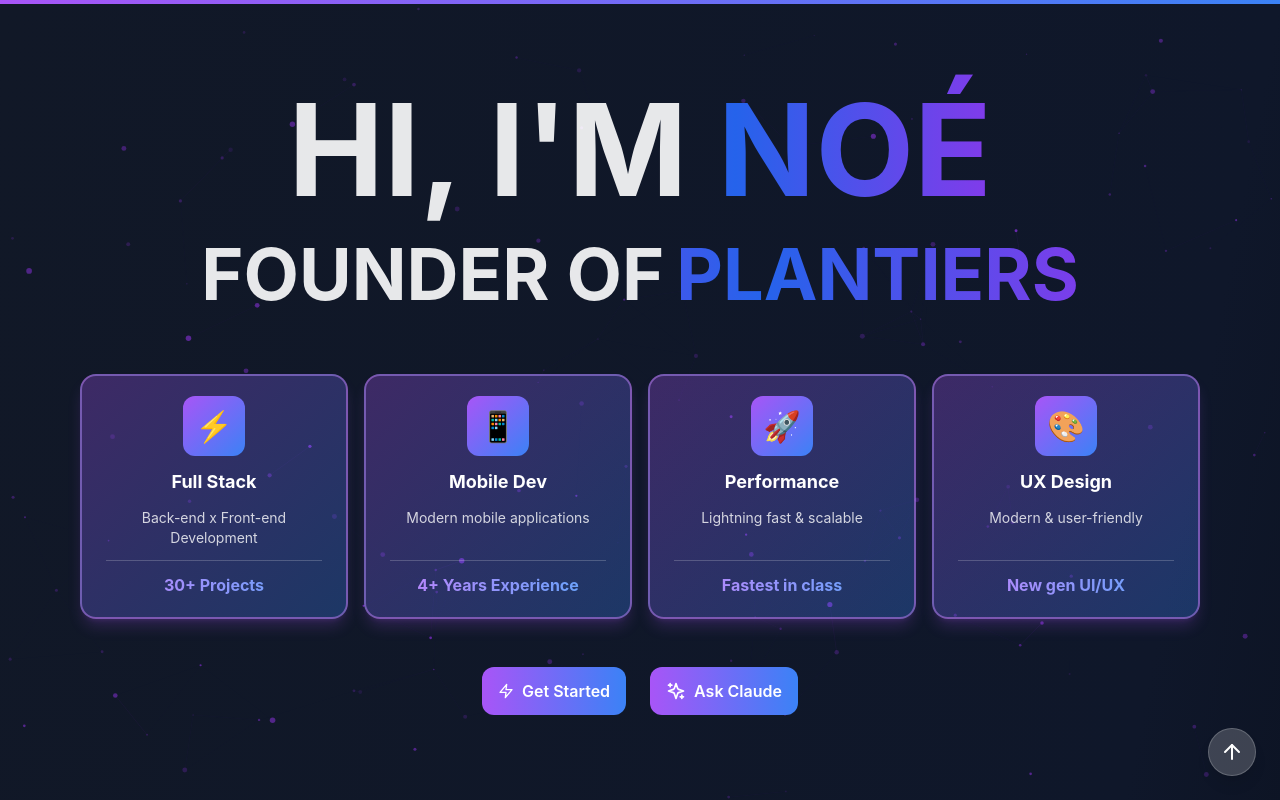
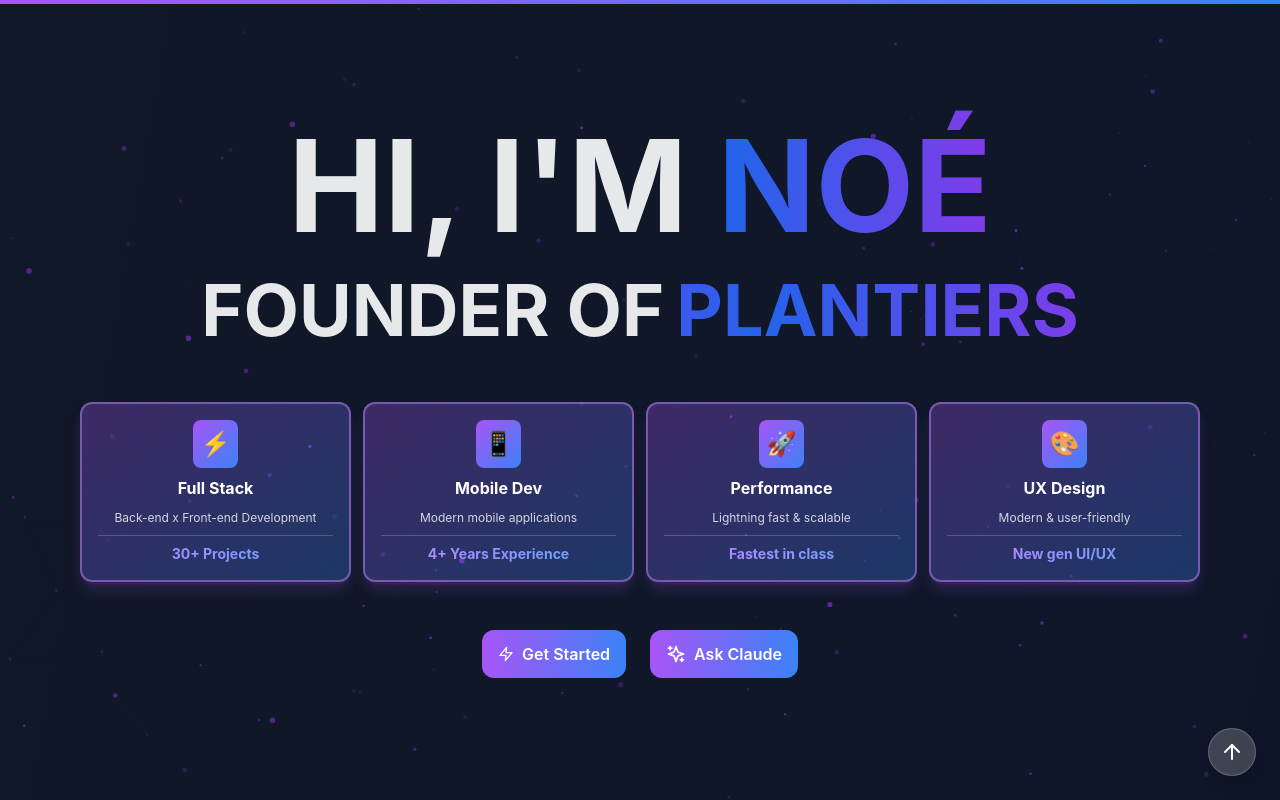
Before and after one commit to noeplantier/PortfolioDev, a React (Vite) app: page / in a window 1280 px wide. Shown: the top 800 px of the page. Built offline with nearby package versions, Linux system fonts and the light colour scheme.

Commit message:
Merge Validation with Copilot

```diff
--- a/src/components/Contact.tsx
+++ b/src/components/Contact.tsx
@@ -1,124 +1,178 @@
-'use client';
 import React, { useState } from 'react';
-import { motion } from 'framer-motion';
-import { Mail, Phone, MapPin, Clock, Send } from 'lucide-react';
+import { Mail, MapPin, Phone, Send, Calendar, Clock, Github, Linkedin } from 'lucide-react';
 
-export default function Contact() {
-  const [formData, setFormData] = useState({
+interface FormData {
+  name: string;
+  email: string;
+  subject: string;
+  message: string;
+}
+
+const Contact: React.FC = () => {
+  const [formData, setFormData] = useState<FormData>({
     name: '',
     email: '',
     subject: '',
     message: ''
   });
-  const [isSubmitting, setIsSubmitting] = useState(false);
-  const [submitStatus, setSubmitStatus] = useState<{ type: 'success' | 'error' | null; message: string }>({
-    type: null,
-    message: ''
-  });
 
   const handleChange = (e: React.ChangeEvent<HTMLInputElement | HTMLTextAreaElement>) => {
+    const { name, value } = e.target;
+    setFormData(prev => ({
+      ...prev,
+      [name]: value
+    }));
+  };
+
+  const handleSubmit = (e: React.FormEvent) => {
+    e.preventDefault();
+
+    // Formater le message pour WhatsApp
+    const message = `*Nouveau message de contact*\n\n` +
+      `*Nom:* ${formData.name}\n` +
+      `*Email:* ${formData.email}\n` +
+      `*Sujet:* ${formData.subject}\n\n` +
+      `*Message:*\n${formData.message}`;
+
+    // Encoder le message pour l'URL
+    const encodedMessage = encodeURIComponent(message);
+
+    // Créer le lien WhatsApp (format international sans +)
+    const whatsappUrl = `https://wa.me/33666167788?text=${encodedMessage}`;
+
+    // Ouvrir WhatsApp dans un nouvel onglet
+    window.open(whatsappUrl, '_blank');
+
+    // Réinitialiser le formulaire
     setFormData({
-      ...formData,
-      [e.target.name]: e.target.value
+      name: '',
+      email: '',
+      subject: '',
+      message: ''
     });
   };
 
-  const handleSubmit = async (e: React.FormEvent) => {
-    e.preventDefault();
-    setIsSubmitting(true);
-    setSubmitStatus({ type: null, message: '' });
+  return (
+    <section id="contact" className="py-20 relative overflow-hidden">
+      {/* Background Effects */}
 
-    try {
-      const response = await fetch(`${import.meta.env.VITE_API_URL}/api/contact`, {
-        method: 'POST',
-        headers: {
-          'Content-Type': 'application/json',
-        },
-        body: JSON.stringify(formData),
-      });
-
-      const data = await response.json();
-
-      if (data.success) {
-        setSubmitStatus({
-          type: 'success',
-          message: 'Message envoyé avec succès ! Je vous répondrai sous 24h.'
-        });
-        setFormData({ name: '', email: '', subject: '', message: '' });
-      } else {
-        setSubmitStatus({
-          type: 'error',
-          message: data.message || 'Erreur lors de l\'envoi. Veuillez réessayer.'
-        });
-      }
-    } catch (error) {
-      console.error('Erreur:', error);
-      setSubmitStatus({
-        type: 'error',
-        message: 'Erreur de connexion. Veuillez réessayer.'
-      });
-    } finally {
-      setIsSubmitting(false);
-    }
-  };
-
-  const contactInfo = [
-    {
-      icon: Mail,
-      title: 'Email',
-      value: 'plantiernoe50@gmail.com',
-      href: 'mailto:plantiernoe50@gmail.com',
-      description: 'Send me an email anytime'
-    },
-    {
-      icon: Phone,
-      title: 'Phone',
-      value: '+33 6 66 16 77 88',
-      href: 'tel:+33666167788',
-      description: 'Call me during business hours'
-    },
-    {
-      icon: MapPin,
-      title: 'Location',
-      value: 'Vancouver, Canada',
-      href: '#',
-      description: 'Available for remote work'
-    },
-    {
-      icon: Clock,
-      title: 'Response Time',
-      value: '< 24 hours',
-      href: '#',
-      description: 'Quick response guaranteed'
-    }
-  ];
-
-  return (
-<section id="contact" className="relative py-20 bg-transparent overflow-hidden">      <div className="max-w-7xl mx-auto">
-        <motion.div
-          initial={{ opacity: 0, y: 20 }}
-          whileInView={{ opacity: 1, y: 0 }}
-          transition={{ duration: 0.6 }}
-          className="text-center mb-16"
-        >
-          <h2 className="text-4xl md:text-5xl font-bold text-white mb-4">
+      <div className="container mx-auto px-6 relative z-10">
+        <div className="text-center mb-16">
+          <h2 className="text-4xl md:text-5xl font-bold mb-4 bg-gradient-to-r from-purple-400 via-pink-400 to-purple-400 bg-clip-text text-white animate-gradient">
             Get In Touch
           </h2>
           <p className="text-gray-300 text-lg max-w-2xl mx-auto">
-            Have a project in mind? Let's discuss how we can work together.
+            Have a project in mind or want to collaborate? Feel free to reach out!
           </p>
-        </motion.div>
+        </div>
 
-        <div className="grid lg:grid-cols-2 gap-12">
+        <div className="grid md:grid-cols-2 gap-12 max-w-6xl mx-auto">
+          {/* Contact Information */}
+          <div className="bg-white/5 backdrop-blur-lg rounded-2xl p-8 border border-white/10">
+              <h3 className="text-2xl font-bold text-white mb-6">Contact Information</h3>
+
+              <div className="space-y-6">
+                <div className="flex items-start space-x-4 group">
+< div className="flex items-center justify-center gap-3 px-6 py-4 bg-gradient-to-r from-purple-500 to-blue-500 text-white rounded-xl font-semibold hover:shadow-lg hover:shadow-purple-500/50 transition-all duration-300"
+                >                    <Mail className="w-6 h-6 text-white" />
+                  </div>
+                  <div>
+                    <h4 className="text-white font-semibold mb-1">Email</h4>
+                    <a href="mailto:plantiernoe50@gmail.com" className="text-gray-300 hover:text-purple-400 transition-colors">
+                      plantiernoe50@gmail.com
+                    </a>
+                  </div>
+                </div>
+
+                <div className="flex items-start space-x-4 group">
+< div className="flex items-center justify-center gap-3 px-6 py-4 bg-gradient-to-r from-purple-500 to-blue-500 text-white rounded-xl font-semibold hover:shadow-lg hover:shadow-purple-500/50 transition-all duration-300"
+                >                    <Phone className="w-6 h-6 text-white" />
+                  </div>
+                  <div>
+                    <h4 className="text-white font-semibold mb-1">Phone</h4>
+                    <a href="tel:+33666167788" className="text-gray-300 hover:text-purple-400 transition-colors">
+                      +33 6 66 16 77 88
+                    </a>
+                  </div>
+                </div>
+
+                <div className="flex items-start space-x-4 group">
+< div className="flex items-center justify-center gap-3 px-6 py-4 bg-gradient-to-r from-purple-500 to-blue-500 text-white rounded-xl font-semibold hover:shadow-lg hover:shadow-purple-500/50 transition-all duration-300"
+                >                    <MapPin className="w-6 h-6 text-white" />
+                  </div>
+                  <div>
+                    <h4 className="text-white font-semibold mb-1">Location</h4>
+                    <p className="text-gray-300">Vancouver, Canada</p>
+                  </div>
+                </div>
+
+                <div className="flex items-start space-x-4 group">
+< div className="flex items-center justify-center gap-3 px-6 py-4 bg-gradient-to-r from-purple-500 to-blue-500 text-white rounded-xl font-semibold hover:shadow-lg hover:shadow-purple-500/50 transition-all duration-300"
+                >                    <Clock className="w-6 h-6 text-white" />
+                  </div>
+                  <div>
+                    <h4 className="text-white font-semibold mb-1">Availability</h4>
+                    <p className="text-gray-300">Monday - Friday</p>
+                    <p className="text-gray-300">9:00 AM - 6:00 PM (CET)</p>
+                  </div>
+                </div>
+
+                <div className="flex items-start space-x-4 group">
+< div className="flex items-center justify-center gap-3 px-6 py-4 bg-gradient-to-r from-purple-500 to-blue-500 text-white rounded-xl font-semibold hover:shadow-lg hover:shadow-purple-500/50 transition-all duration-300"
+                >                    <Github className="w-6 h-6 text-white" />
+                  </div>
+                  <div>
+                    <h4 className="text-white font-semibold mb-1">GitHub</h4>
+                    <a href="https://github.com/noeplantier" target="_blank" rel="noopener noreferrer" className="text-gray-300 hover:text-purple-400 transition-colors">
+                      github.com/noeplantier
+                    </a>
+                  </div>
+                </div>
+
+                <div className="flex items-start space-x-4 group">
+< div className="flex items-center justify-center gap-3 px-6 py-4 bg-gradient-to-r from-purple-500 to-blue-500 text-white rounded-xl font-semibold hover:shadow-lg hover:shadow-purple-500/50 transition-all duration-300"
+                >                    <Linkedin className="w-6 h-6 text-white" />
+                  </div>
+                  <div>
+                    <h4 className="text-white font-semibold mb-1">LinkedIn</h4>
+                    <a href="https://linkedin.com/in/noeplantier" target="_blank" rel="noopener noreferrer" className="text-gray-300 hover:text-purple-400 transition-colors">
+                      linkedin.com/in/noeplantier
+                    </a>
+                  </div>
+                </div>
+
+              {/* Action Buttons */}
+              <div className="mt-8 space-y-3">
+                <a
+                  href="https://calendly.com/plantiernoe50/30min"
+                  target="_blank"
+                  rel="noopener noreferrer"
+                  className="flex items-center justify-center gap-3 px-6 py-4 bg-gradient-to-r from-purple-500 to-blue-500 text-white rounded-xl font-semibold hover:shadow-lg hover:shadow-purple-500/50 transition-all duration-300"
+                  >
+                  <Calendar className="w-5 h-5" />
+                  <span>Book a Call</span>
+                </a>
+                <a
+                  href="mailto:plantiernoe50@gmail.com"
+                  className="w-full bg-white/10 border border-white/20 text-white py-3 px-6 rounded-lg font-semibold hover:bg-white/20 transition-all duration-300 transform hover:scale-105 flex items-center justify-center space-x-2"
+                >
+                  <Mail className="w-5 h-5" />
+                  <span>Send an Email</span>
+                </a>
+
+
+              </div>
+            </div>
+            </div>
+
+
+
           {/* Contact Form */}
-          <motion.div
-            initial={{ opacity: 0, x: -50 }}
-            whileInView={{ opacity: 1, x: 0 }}
-            transition={{ duration: 0.6 }}
-          >
+          <div className="bg-white/5 backdrop-blur-lg rounded-2xl p-8 border border-white/10">
             <form onSubmit={handleSubmit} className="space-y-6">
-              <div className="grid md:grid-cols-2 gap-6">
               <div>
+              <h3 className="text-2xl font-bold text-white mb-6">Contact Form</h3>
+
                 <label htmlFor="name" className="block text-white font-semibold mb-2">
                   Name
                 </label>
@@ -133,6 +187,7 @@
                   placeholder="John Doe"
                 />
               </div>
+
               <div>
                 <label htmlFor="email" className="block text-white font-semibold mb-2">
                   Email
@@ -147,7 +202,6 @@
                   className="w-full px-4 py-3 bg-white/10 border border-white/20 rounded-lg text-white placeholder-gray-400 focus:outline-none focus:ring-2 focus:ring-purple-500 backdrop-blur-lg"
                   placeholder="john@example.com"
                 />
-                </div>
               </div>
 
               <div>
@@ -179,73 +233,22 @@
                   rows={6}
                   className="w-full px-4 py-3 bg-white/10 border border-white/20 rounded-lg text-white placeholder-gray-400 focus:outline-none focus:ring-2 focus:ring-purple-500 backdrop-blur-lg resize-none"
                   placeholder="Tell me about your project..."
-                />
+                ></textarea>
               </div>
-
-              {submitStatus.type && (
-                <motion.div
-                  initial={{ opacity: 0, y: -10 }}
-                  animate={{ opacity: 1, y: 0 }}
-                  className={`p-4 rounded-lg ${
-                    submitStatus.type === 'success'
-                      ? 'bg-green-500/20 border border-green-500/50 text-green-300'
-                      : 'bg-red-500/20 border border-red-500/50 text-red-300'
-                  }`}
-                >
-                  {submitStatus.message}
-                </motion.div>
-              )}
 
               <button
                 type="submit"
-                disabled={isSubmitting}
-                className="w-full bg-gradient-to-r from-purple-500 to-blue-500 text-white font-semibold py-4 px-8 rounded-lg hover:shadow-lg hover:shadow-purple-500/50 transition-all duration-300 flex items-center justify-center gap-2 disabled:opacity-50 disabled:cursor-not-allowed"
+                 className="flex items-center justify-center gap-3 px-6 py-4 bg-gradient-to-r from-purple-500 to-blue-500 text-white rounded-xl font-semibold hover:shadow-lg hover:shadow-purple-500/50 transition-all duration-300"
                 >
-                {isSubmitting ? (
-                  <>
-                    <div className="w-5 h-5 border-2 border-white border-t-transparent rounded-full animate-spin" />
-                    Sending...
-                  </>
-                ) : (
-                  <>
+                <span>Send Message</span>
                 <Send className="w-5 h-5" />
-                    Send Message
-                  </>
-                )}
               </button>
             </form>
-          </motion.div>
-
-          {/* Contact Info */}
-          <motion.div
-            initial={{ opacity: 0, x: 50 }}
-            whileInView={{ opacity: 1, x: 0 }}
-            transition={{ duration: 0.6 }}
-          >
-            <div className="space-y-6">
-              {contactInfo.map((info, index) => (
-                <motion.a
-                  key={index}
-                  href={info.href}
-                  className="flex items-center gap-4 p-8 bg-white/10 backdrop-blur-lg rounded-2xl border border-white/20 hover:bg-white/20 transition-all duration-300 group"
-                  whileHover={{ y: -2 }}
-                >
-                  <div className="p-3 bg-gradient-to-r from-purple-500 to-blue-500 rounded-lg group-hover:scale-110 transition-transform duration-300">
-                    <info.icon className="w-6 h-6 text-white" />
           </div>
-                  <div>
-                    <h4 className="font-semibold text-white text-lg">{info.title}</h4>
-                    <p className="text-purple-300 font-medium">{info.value}</p>
-                    <p className="text-gray-400 text-sm">{info.description}</p>
         </div>
-                </motion.a>
-              ))}
-            </div>
-          </motion.div>
-        </div>
-
-
       </div>
     </section>
   );
-}
+};
+
+export default Contact;
--- a/src/components/Hero.tsx
+++ b/src/components/Hero.tsx
@@ -178,7 +178,7 @@
         />
 
         {/* Main Content */}
-        <div className="w-full max-w-7xl flex flex-col items-center justify-center gap-2 sm:gap-3 md:gap-4 relative z-10 px-4 sm:px-6 md:px-8">
+        <div className="w-full max-w-7xl flex flex-col items-center justify-center gap-2 sm:gap-3 md:gap-4 relative z-10 px-4 sm:px-6 md:px-8 py-8">
           {/* H1 with glitch effect */}
           <AnimatePresence>
             {revealH1 && (
@@ -228,7 +228,7 @@
               initial={{ opacity: 0, y: 20 }}
               animate={{ opacity: 1, y: 0 }}
               transition={{ duration: 0.6, delay: 0.2 }}
-                className="grid grid-cols-1 xs:grid-cols-2 lg:grid-cols-4 gap-3 sm:gap-4 mt-6 sm:mt-8 md:mt-10 w-full max-w-6xl px-4"
+              className="grid grid-cols-1 xs:grid-cols-2 lg:grid-cols-4 gap-2 sm:gap-3 mt-4 sm:mt-6 md:mt-8 w-full max-w-6xl px-4"
               >
               {[
                 {
@@ -265,26 +265,26 @@
                 whileTap={{ scale: 0.98 }}
                 onMouseEnter={() => setCursorVariant('button')}
                 onMouseLeave={() => setCursorVariant('default')}
-                    className="flex flex-col items-center gap-3 px-4 sm:px-6 py-4 sm:py-5 rounded-2xl bg-gradient-to-br from-purple-500/30 to-blue-500/30 text-white border-2 border-purple-400/50 shadow-lg shadow-purple-500/20 transition-all duration-300 hover:border-purple-400/70 hover:shadow-xl hover:shadow-purple-500/30"
+                className="flex flex-col items-center gap-2 px-3 sm:px-4 py-3 sm:py-4 rounded-xl bg-gradient-to-br from-purple-500/30 to-blue-500/30 text-white border-2 border-purple-400/50 shadow-lg shadow-purple-500/20 transition-all duration-300 hover:border-purple-400/70 hover:shadow-xl hover:shadow-purple-500/30"
                 >
                 {/* Icon */}
-                    <div className="p-3 rounded-xl bg-gradient-to-br from-purple-500 to-blue-500 transition-all duration-300">
-                      <span className="text-2xl sm:text-3xl">{card.icon}</span>
+                <div className="p-2 rounded-lg bg-gradient-to-br from-purple-500 to-blue-500 transition-all duration-300">
+                  <span className="text-xl sm:text-2xl">{card.icon}</span>
                 </div>
 
                 {/* Title */}
-                    <h3 className="font-bold text-white text-base sm:text-lg text-center">
+                <h3 className="font-bold text-white text-sm sm:text-base text-center">
                   {card.title}
                 </h3>
 
                 {/* Description */}
-                    <p className="text-xs sm:text-sm text-white/80 text-center leading-relaxed">
+                <p className="text-xs text-white/80 text-center leading-relaxed">
                   {card.description}
                 </p>
 
                 {/* Metric */}
-                    <div className="mt-auto pt-2 sm:pt-3 border-t border-white/20 w-full">
-                      <div className="text-sm sm:text-base font-bold bg-gradient-to-r from-purple-400 to-blue-400 bg-clip-text text-transparent text-center">
+                <div className="mt-auto pt-1.5 sm:pt-2 border-t border-white/20 w-full">
+                  <div className="text-xs sm:text-sm font-bold bg-gradient-to-r from-purple-400 to-blue-400 bg-clip-text text-transparent text-center">
                   {card.metric}
                   </div>
                 </div>
@@ -293,6 +293,7 @@
               </motion.div>
             )}
             </AnimatePresence>
+
 
           {/* CTA Buttons with magnetic effect */}
           <div className="flex flex-col xs:flex-row gap-3 sm:gap-4 md:gap-6 mt-4 sm:mt-6 md:mt-8 w-full max-w-xs xs:max-w-none xs:w-auto">
--- a/src/components/Projects.tsx
+++ b/src/components/Projects.tsx
@@ -26,7 +26,20 @@
       name: 'Mots de maitre',
       description: 'Scalable microservices architecture with Node.js, Express, and React. Includes optimized UX design, rate limiting, and comprehensive testing.',
       html_url: 'https://github.com/noeplantier/Mots-de-ma-tre',
-      homepage: 'https://motsdemaitre.com',
+      homepage: 'https://motsdemaitre.netlify.app/',
+      stargazers_count: 156,
+      forks_count: 45,
+      language: 'Next',
+      updated_at: '2024-01-08T09:15:00Z',
+      topics: ['nodejs', 'microservices', 'express', 'react']
+    },
+
+    {
+      id: 2,
+      name: 'Ti Padel',
+      description: 'Ti Padel booking platform with Node.js, Express, and React. Includes optimized UX design, rate limiting, and comprehensive testing.',
+      html_url: 'https://github.com/noeplantier/Ti-Padel',
+      homepage: 'https://ti-padel.com',
       stargazers_count: 156,
       forks_count: 45,
       language: 'Next',
@@ -35,6 +48,30 @@
     },
     {
       id: 3,
+      name: 'Plantiers',
+      description: 'Plantiers pricing platform with Node.js, Express, and React. Includes optimized UX design, rate limiting, and comprehensive testing.',
+      html_url: 'https://github.com/noeplantier/plantiers',
+      homepage: 'https://plantiers.com',
+      stargazers_count: 156,
+      forks_count: 45,
+      language: 'Next',
+      updated_at: '2024-01-08T09:15:00Z',
+      topics: ['nodejs', 'microservices', 'express', 'react']
+    },
+    {
+      id: 4,
+      name: "Clem's Coffee Shop",
+      description: 'Brain new coffee application. Built with Glide.',
+      html_url: 'https://go.glideapps.com/app/1bDa4VcCb8Xq43lHkA8L/layout',
+      homepage: 'https://clems-coffee-shop.glide.page',
+      stargazers_count: 203,
+      forks_count: 67,
+      language: 'Dart',
+      updated_at: '2024-01-05T16:45:00Z',
+      topics: ['glide', 'coffee', 'mobile', 'chill']
+    },
+    {
+      id: 5,
       name: 'StudioCall',
       description: 'AI-assisted voice-over and voicemail recording studio for the web — record takes, manage scripts, and share previews with clients in one click.',
       html_url: 'https://github.com/hugoisidore/studiocall-front',
@@ -46,11 +83,11 @@
       topics: ['JavaScript', 'Voicemail', 'AI']
     },
     {
-      id: 4,
-      name: 'Portfolio',
-      description: 'Static portfolio built with React. Features UX designed interface, theme customization, and SEO optimization.',
-      html_url: 'https://github.com/noeplantier/PortfolioDev',
-      homepage: 'https://noeplantier.com',
+      id: 6,
+      name: 'Stadium Spot',
+      description: 'Sports Bar and Restaurant locator app built with Vue.js and Tailwind CSS, featuring interactive maps and user reviews.',
+      html_url: 'https://github.com/noeplantier/StadiumSpot',
+      homepage: '',
       stargazers_count: 78,
       forks_count: 19,
       language: 'TypeScript, JavaScript',
@@ -58,11 +95,11 @@
       topics: ['react', 'portfolio', 'web developer', 'seo']
     },
     {
-      id: 5,
+      id: 7,
       name: 'Feelomi',
       description: 'Brain new medical application. Built with Flutter and Firebase.',
       html_url: 'https://github.com/noeplantier/FEELOMI',
-      homepage: 'https://github.com/noeplantier/FEELOMI',
+      homepage: '',
       stargazers_count: 203,
       forks_count: 67,
       language: 'Dart',
@@ -70,11 +107,11 @@
       topics: ['flutter', 'medics', 'mobile', 'firebase', 'health']
     },
     {
-      id: 6,
+      id:8,
       name: 'WestApp',
       description: 'A full-featured sport meeting website built with TypeScript, featuring user authentication, real-time chat, and event management.',
       html_url: 'https://github.com/noeplantier/WestApp',
-      homepage: 'https://github.com/noeplantier/WestApp',
+      homepage: '',
       stargazers_count: 124,
       forks_count: 32,
       language: 'React',
@@ -82,7 +119,7 @@
       topics: ['sport', 'meeting', 'typescript', 'Node.JS']
     },
     {
-      id: 7,
+      id: 9,
       name: 'TECUM',
       description: 'A SaaS platform for selling mode accessories and brain new jewelry, built with Next.JS, GraphQL Node.JS/Express.',
       html_url: 'https://github.com/noeplantier/TECUM',
@@ -93,18 +130,7 @@
       updated_at: '2023-12-28T13:20:00Z',
       topics: ['jewelry', 'next', 'mode', 'graphql']
     },
-    {
-      id: 8,
-      name: "Clem's Coffee Shop",
-      description: 'Brain new coffee application. Built with Glide.',
-      html_url: 'https://go.glideapps.com/app/1bDa4VcCb8Xq43lHkA8L/layout',
-      homepage: 'https://go.glideapps.com/app/1bDa4VcCb8Xq43lHkA8L/layout',
-      stargazers_count: 203,
-      forks_count: 67,
-      language: 'Dart',
-      updated_at: '2024-01-05T16:45:00Z',
-      topics: ['glide', 'coffee', 'mobile', 'chill']
-    },
+
     {
       id: 10,
       name: 'Bellagancia',
@@ -117,18 +143,7 @@
       updated_at: '2024-01-10T14:20:00Z',
       topics: ['next', 'beauty', 'responsive', 'charts', 'responsive']
     },
-    {
-      id: 11,
-      name: 'Ti Padel',
-      description: 'Local padel community app — book courts, find partners, and track match stats with a clean, mobile-first experience.',
-      html_url: 'https://github.com/noeplantier/Bellangancia',
-      homepage: 'https://github.com/noeplantier/Bellangancia',
-      stargazers_count: 89,
-      forks_count: 21,
-      language: 'Next',
-      updated_at: '2024-01-10T14:20:00Z',
-      topics: ['next', 'beauty', 'responsive', 'charts', 'responsive']
-    },
+
   ];
 
   useEffect(() => {
```
Also changed, not shown: src/components/Skills.tsx (line endings or trailing spaces). Lines whose indentation alone changed are shown as unchanged.
